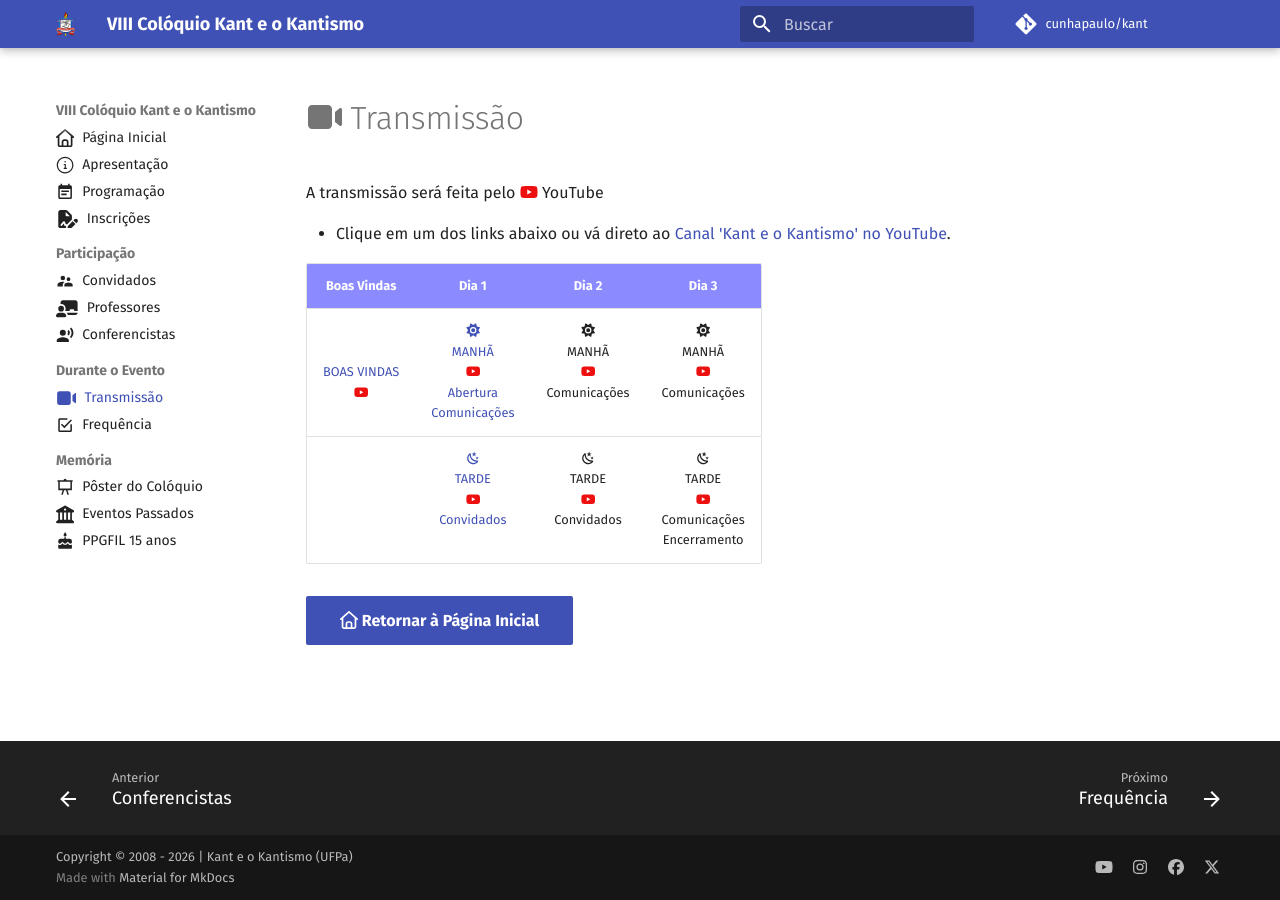
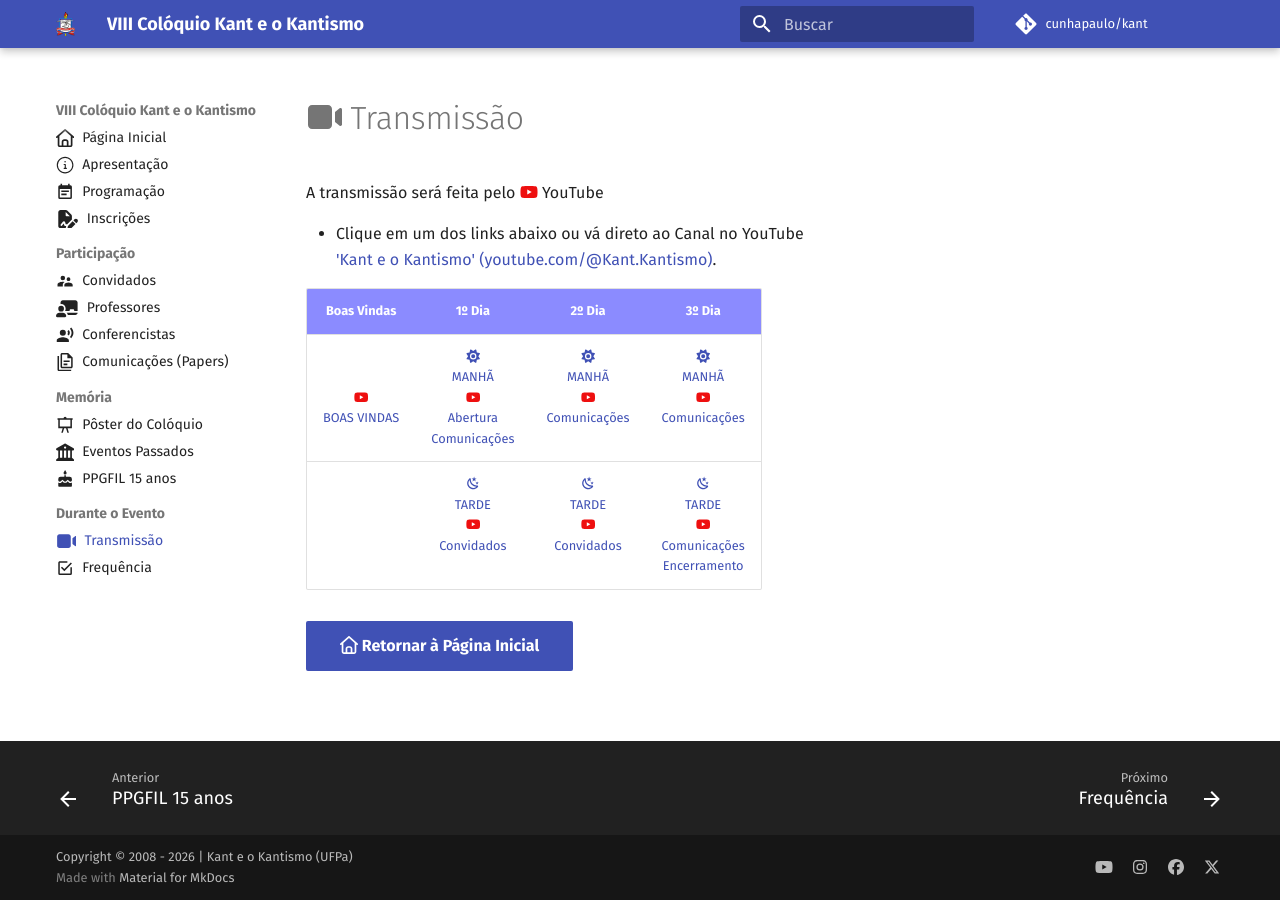
Before and after one commit to cunhapaulo/kant, an MkDocs documentation site: the page built from docs/transmissao.md, in a window 1280 px wide. Built offline with MkDocs 1.6.1 and Material for MkDocs 9.7.7, drawn with Linux system fonts in a browser that asks for light colours; comment, search, counter and statistics services are not loaded.

Commit message:
Vesão Final

```diff
--- a/docs/transmissao.md
+++ b/docs/transmissao.md
@@ -7,14 +7,13 @@ icon: fontawesome/solid/video-camera
 
 A transmissão será feita pelo :fontawesome-brands-youtube:{ .youtube } YouTube
 
-- Clique em um dos links abaixo ou vá direto ao [Canal 'Kant e o Kantismo' no YouTube](https://www.youtube.com/@Kant.Kantismo/streams){target="_blank" }.
+- Clique em um dos links abaixo ou vá direto ao Canal no YouTube <br> ['Kant e o Kantismo' (youtube.com/@Kant.Kantismo)](https://www.youtube.com/@Kant.Kantismo/streams){target="_blank" }.
 
 
-|                                                                           Boas Vindas                                                                           |                                                                                               Dia 1                                                                                                |                                               Dia 2                                                |                                                         Dia 3                                                         |
-| :-------------------------------------------------------------------------------------------------------------------------------------------------------------: | :------------------------------------------------------------------------------------------------------------------------------------------------------------------------------------------------: | :------------------------------------------------------------------------------------------------: | :-------------------------------------------------------------------------------------------------------------------: |
-| [ &nbsp; <br> &nbsp; <br> BOAS VINDAS  <br> :fontawesome-brands-youtube:{ .youtube }](https://youtube.com/live/jkLe8Qab6CA?feature=share){target="_blank" } | [:fontawesome-solid-sun: <br> MANHÃ  <br> :fontawesome-brands-youtube:{ .youtube }<br> Abertura <br> Comunicações](https://www.youtube.com/live/TIowf602Foc?si=Gb1MP4OwVbnFJy18){target="_blank" } | :fontawesome-solid-sun: <br> MANHÃ <br> :fontawesome-brands-youtube:{ .youtube } <br> Comunicações |          :fontawesome-solid-sun: <br> MANHÃ <br> :fontawesome-brands-youtube:{ .youtube } <br> Comunicações           |
-|                                                                                                                                                                 |         [:material-weather-night: <br> TARDE <br> :fontawesome-brands-youtube:{ .youtube }<br> Convidados](https://www.youtube.com/live/Cu-NLnNpN_4?si=PTuDXJR3ZuJXEbV5){target="_blank" }         |  :material-weather-night: <br> TARDE <br> :fontawesome-brands-youtube:{ .youtube }<br> Convidados  | :material-weather-night: <br> TARDE <br> :fontawesome-brands-youtube:{ .youtube } <br> Comunicações <br> Encerramento |
-
+|                                                                        Boas Vindas                                                                         |                                                                                          1º Dia                                                                                          |                                                                                   2º Dia                                                                                   |                                                                                            3º Dia                                                                                             |
+| :--------------------------------------------------------------------------------------------------------------------------------------------------------: | :--------------------------------------------------------------------------------------------------------------------------------------------------------------------------------------: | :------------------------------------------------------------------------------------------------------------------------------------------------------------------------: | :-------------------------------------------------------------------------------------------------------------------------------------------------------------------------------------------: |
+| [ &nbsp; <br> &nbsp; <br> :fontawesome-brands-youtube:{ .youtube } <br> BOAS VINDAS](https://youtube.com/live/jkLe8Qab6CA?feature=share){target="_blank" } | [:fontawesome-solid-sun: <br> MANHÃ  <br> :fontawesome-brands-youtube:{ .youtube }<br> Abertura <br> Comunicações](https://youtube.com/live/TIowf602Foc?feature=share){target="_blank" } | [:fontawesome-solid-sun: <br> MANHÃ <br> :fontawesome-brands-youtube:{ .youtube } <br> Comunicações](https://youtube.com/live/msQYRsFl9Ic?feature=share){target="_blank" } |          [:fontawesome-solid-sun: <br> MANHÃ <br> :fontawesome-brands-youtube:{ .youtube } <br> Comunicações](https://youtube.com/live/NZgb3v1eGhc?feature=share){target="_blank" }           |
+|                                                                                                                                                            |         [:material-weather-night: <br> TARDE <br> :fontawesome-brands-youtube:{ .youtube }<br> Convidados](https://youtube.com/live/Cu-NLnNpN_4?feature=share){target="_blank" }         |  [:material-weather-night: <br> TARDE <br> :fontawesome-brands-youtube:{ .youtube }<br> Convidados](https://youtube.com/live/MK9OYVCrHg0?feature=share){target="_blank" }  | [:material-weather-night: <br> TARDE <br> :fontawesome-brands-youtube:{ .youtube } <br> Comunicações <br> Encerramento](https://youtube.com/live/aWwv6HHfBV4?feature=share){target="_blank" } |
 
 [ :fontawesome-regular-house: Retornar à Página Inicial](index.md){ .md-button .md-button--primary align="center"}
 <!-- [Send :fontawesome-solid-paper-plane:](index.md){ .md-button } -->
--- a/mkdocs.yml
+++ b/mkdocs.yml
@@ -16,13 +16,14 @@ nav:
     - 'Convidados': convidados.md
     - 'Professores': professores.md
     - 'Conferencistas': conferencistas.md
-  - 'Durante o Evento':
-      - 'Transmissão': transmissao.md
-      - 'Frequência': frequencia.md
+    - 'Comunicações (Papers)': comunicacoes.md
   - Memória:
       - 'Pôster do Colóquio': poster.md
       - 'Eventos Passados': historico.md
       - 'PPGFIL 15 anos': ppgfil15.md
+  - 'Durante o Evento':
+      - 'Transmissão': transmissao.md
+      - 'Frequência': frequencia.md
 
 
 theme:
```
Also changed, not shown: docs/comunicacoes.md (added, +24 -0 lines), 9 other files.
